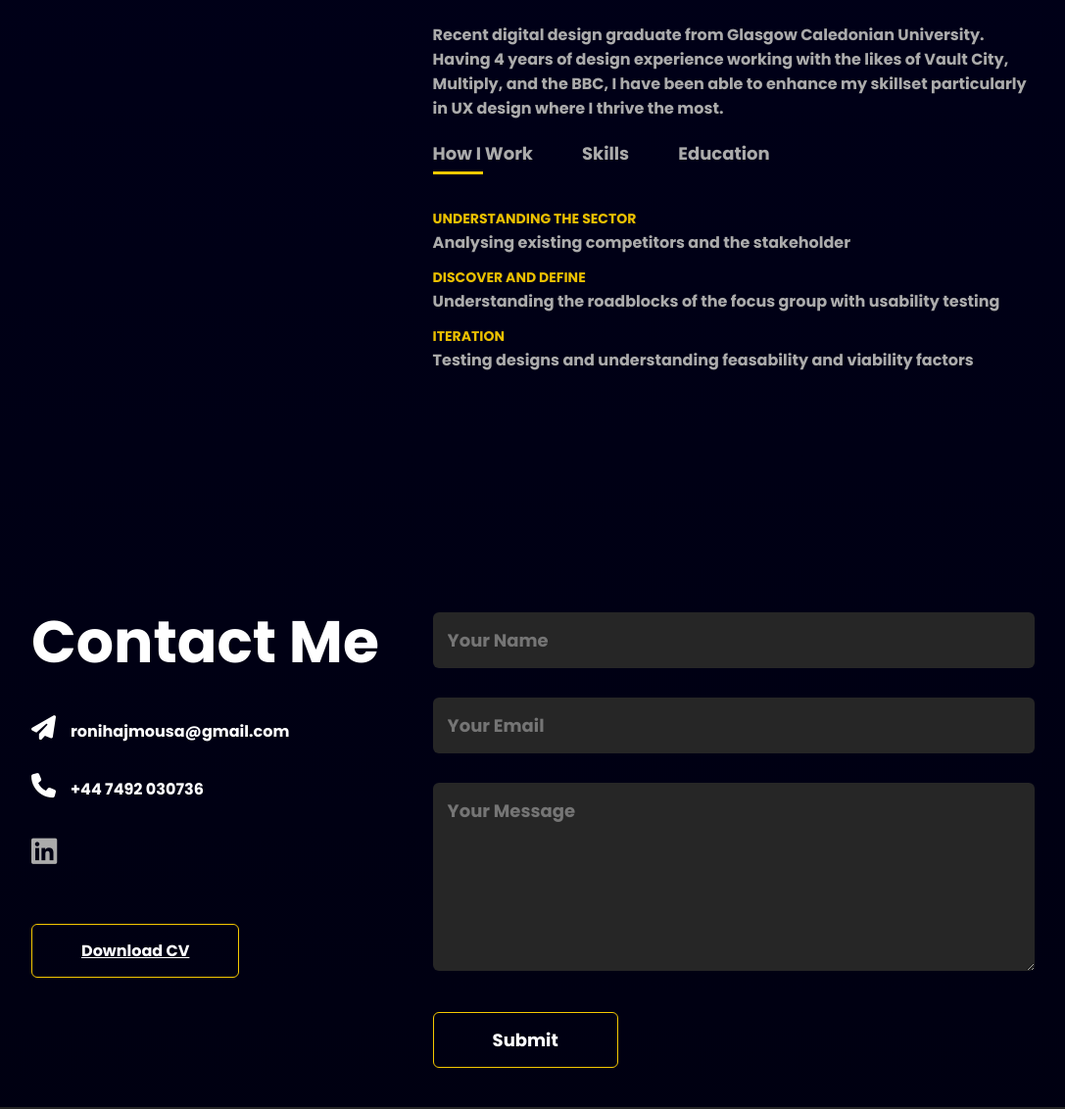
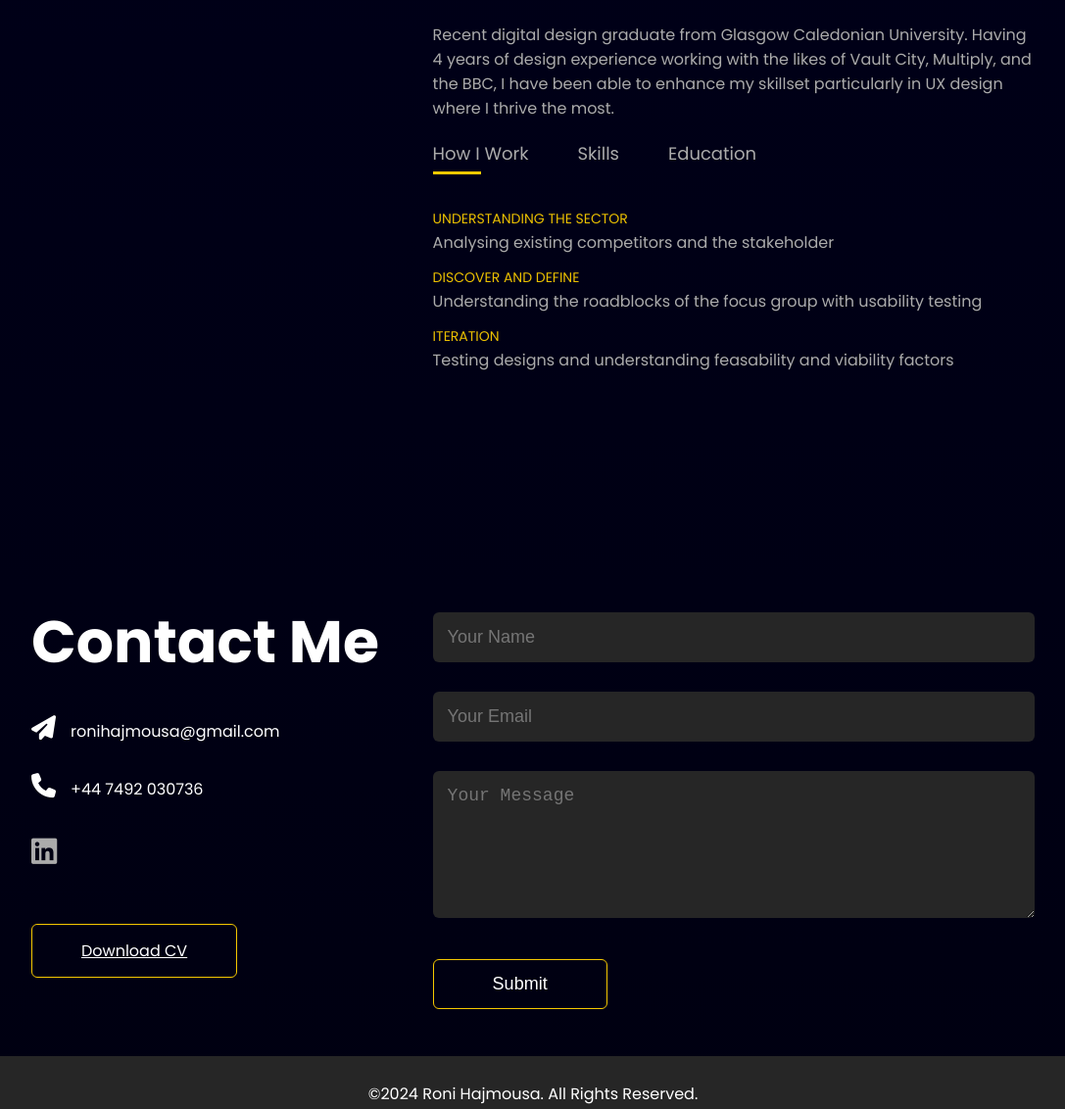
Before and after one commit to ronihajmousa/RH21, a plain HTML site: page index.html in a window 1280 px wide. Shown: the part 1957-3089 px from the top of the page at 98% size, without its empty margins (96-1183 px from the left). Drawn offline with Linux system fonts and the light colour scheme.

Commit message:
Update style.css

```diff
--- a/style.css
+++ b/style.css
@@ -1,17 +1,35 @@
 * {
     margin: 0;
     padding: 0;
-    font-family: 'Poppins', sans-serif;
     box-sizing: border-box;
+}
+
+/* Define @font-face for Poppins bold */
+@font-face {
+    font-family: 'Poppins';
+    src: url('../Poppins/Poppins-Bold.ttf') format('truetype');
+    /* Add additional font formats and font weights/styles if necessary */
+    font-weight: bold; /* Specify the font weight */
 }
 
 @font-face {
     font-family: 'Poppins';
-    src: url('../Poppins/Poppins-Bold.ttf') format('truetype');
-    /* Add additional font formats and font weights/styles if necessary */
-    font-weight: bold;
+    src: url('../Poppins/Poppins-Regular.ttf') format('truetype');
+    font-weight: normal;
 }
 
+/* Apply Poppins bold to headings */
+h1, h2, h3 {
+    font-family: 'Poppins', sans-serif; /* Apply Poppins to headings */
+    font-weight: bold; /* Make headings bold */
+}
+
+/* Apply Poppins to paragraphs */
+p {
+    font-family: 'Poppins', sans-serif; /* Apply Poppins to paragraphs */
+    font-weight: normal;
+    /* Other paragraph styles */
+}
 
 
 
```
